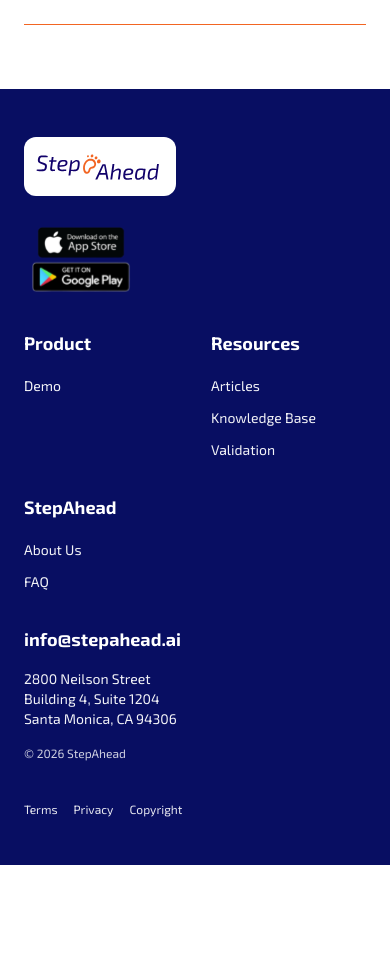
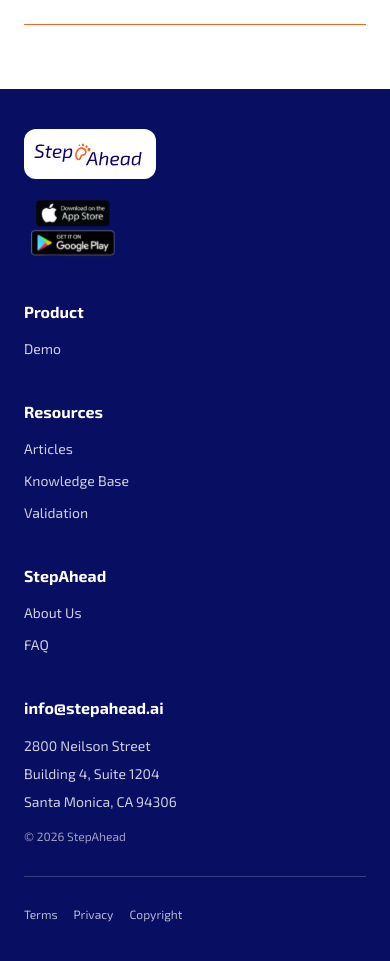
Before and after one commit to sagarbpatel31/StepAhead_website, a Next.js app: page / in a window 390 px wide. Shown: the part 4990-5951 px from the top of the page. Before the commit the page ends 5855 px from the top, so only its background shows below. Built offline with nearby package versions, Linux system fonts and the light colour scheme.

Commit message:
Footer: clean responsive layout — single col mobile, 2-col tablet, 5-col desktop

```diff
--- a/components/sections/Footer.tsx
+++ b/components/sections/Footer.tsx
@@ -5,53 +5,82 @@ export default function Footer() {
   const f = site.footer;
   return (
     <footer className="bg-brand-deep text-white">
-      <div className="mx-auto max-w-[1536px] px-6 py-12 md:px-12 md:py-16 lg:px-20">
-        <div className="grid grid-cols-2 gap-8 sm:grid-cols-2 md:grid-cols-3 lg:grid-cols-[1.4fr_1fr_1fr_1fr_1.4fr] lg:gap-12">
-          {/* Column 1 — logo + app store badge */}
-          <div className="col-span-2 sm:col-span-1 lg:col-span-1">
-            <div className="inline-block rounded-xl bg-white p-3">
-              <Image src={f.logo} alt="StepAhead" width={180} height={56} className="w-32 md:w-40 lg:w-[180px] h-auto" />
+      <div className="mx-auto max-w-[1536px] px-6 py-10 md:px-12 md:py-14 lg:px-20 lg:py-16">
+
+        {/* Main grid */}
+        <div className="grid grid-cols-1 gap-10 sm:grid-cols-2 md:grid-cols-3 lg:grid-cols-[1.4fr_1fr_1fr_1fr_1.4fr] lg:gap-12">
+
+          {/* Col 1 — logo + store badges */}
+          <div className="flex flex-col gap-5">
+            <div className="inline-block w-fit rounded-xl bg-white p-2.5">
+              <Image
+                src={f.logo}
+                alt="StepAhead"
+                width={160}
+                height={50}
+                className="h-auto w-28 md:w-36 lg:w-40"
+              />
             </div>
-            <div className="mt-6">
-              <Image src={f.store.img} alt={f.store.alt} width={170} height={120} className="w-28 md:w-36 lg:w-[170px] h-auto" />
-            </div>
+            <Image
+              src={f.store.img}
+              alt={f.store.alt}
+              width={150}
+              height={108}
+              className="h-auto w-24 md:w-32 lg:w-36"
+            />
           </div>
 
-          {/* Columns 2–4 — link lists */}
+          {/* Cols 2–4 — link lists */}
           {f.columns.map((c) => (
             <div key={c.title}>
-              <h5 className="mb-4 font-sans text-lg font-bold md:text-xl lg:text-2xl">{c.title}</h5>
-              <ul className="space-y-2 opacity-95">
+              <h5 className="mb-3 font-sans text-base font-bold text-white md:text-lg lg:text-xl">
+                {c.title}
+              </h5>
+              <ul className="space-y-2">
                 {c.links.map((l) => (
                   <li key={l}>
-                    <a href="#" className="font-sans text-sm hover:underline md:text-base lg:text-lg">{l}</a>
+                    <a href="#" className="font-sans text-sm text-white/80 hover:text-white hover:underline md:text-base">
+                      {l}
+                    </a>
                   </li>
                 ))}
               </ul>
             </div>
           ))}
 
-          {/* Column 5 — contact */}
-          <div className="col-span-2 sm:col-span-1 lg:col-span-1">
-            <a href={`mailto:${f.contact.email}`} className="font-sans text-lg font-bold hover:underline md:text-xl lg:text-2xl">
+          {/* Col 5 — contact */}
+          <div className="flex flex-col gap-3 sm:col-span-2 md:col-span-1 lg:col-span-1">
+            <a
+              href={`mailto:${f.contact.email}`}
+              className="font-sans text-base font-bold text-white hover:underline md:text-lg lg:text-xl"
+            >
               {f.contact.email}
             </a>
-            <address className="mt-4 not-italic leading-7 opacity-95">
+            <address className="not-italic">
               {f.contact.addressLines.map((line) => (
-                <div key={line} className="font-sans text-sm md:text-base lg:text-lg">{line}</div>
+                <div key={line} className="font-sans text-sm leading-7 text-white/80 md:text-base">
+                  {line}
+                </div>
               ))}
             </address>
-            <p className="mt-4 text-xs opacity-80 md:text-sm">{f.contact.copyright}</p>
+            <p className="font-sans text-xs text-white/60 md:text-sm">{f.contact.copyright}</p>
           </div>
+
         </div>
 
-        <ul className="mt-10 flex flex-wrap gap-4 text-xs opacity-90 md:gap-6 md:text-sm">
-          {f.legal.map((l) => (
-            <li key={l}>
-              <a href="#" className="hover:underline">{l}</a>
-            </li>
-          ))}
-        </ul>
+        {/* Legal row */}
+        <div className="mt-8 border-t border-white/20 pt-6">
+          <ul className="flex flex-wrap gap-4 md:gap-6">
+            {f.legal.map((l) => (
+              <li key={l}>
+                <a href="#" className="font-sans text-xs text-white/70 hover:text-white hover:underline md:text-sm">
+                  {l}
+                </a>
+              </li>
+            ))}
+          </ul>
+        </div>
+
       </div>
     </footer>
   );
```
